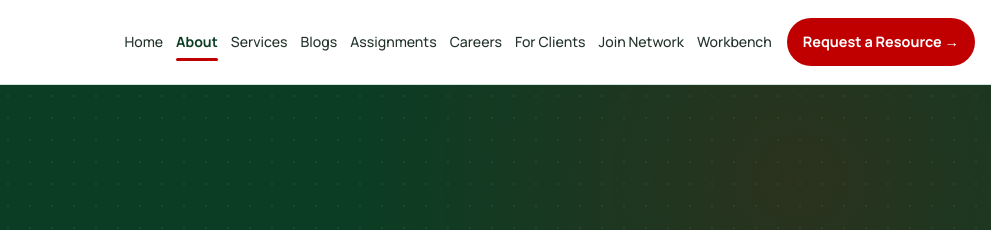
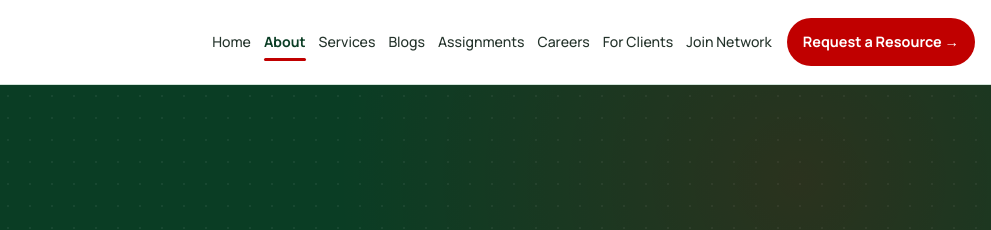
Before and after one commit to ajeet4302/moon-ifsc-website, a plain HTML site: page about.html in a window 1280 px wide. Shown: the top 230 px of the page, 289-1280 px from the left. Drawn offline with Linux system fonts and the light colour scheme.

Commit message:
Add files via upload

```diff
--- a/about.html
+++ b/about.html
@@ -30,7 +30,6 @@
         <a href="careers.html">Careers</a>
         <a href="for-clients.html">For Clients</a>
         <a href="join-network.html">Join Network</a>
-        <a href="sez-filing-workbench.html">Workbench</a>
         <a href="for-clients.html" class="btn btn-accent btn-sm nav-cta">Request a Resource &rarr;</a>
       </nav>
     </div>
```
Also changed, not shown: assignments.html (+0 -1 lines), blogs.html (+0 -1 lines), careers.html (+0 -1 lines), for-clients.html (+0 -1 lines), index.html (+0 -1 lines), join-network.html (+0 -1 lines), services.html (+0 -1 lines).
